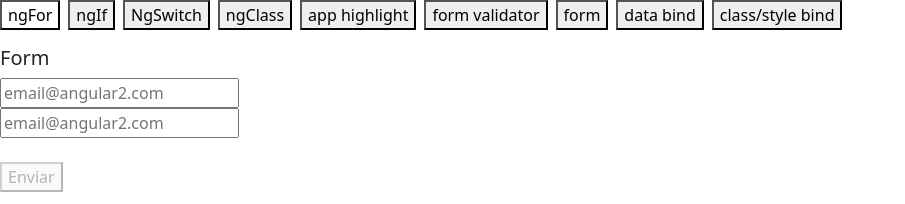
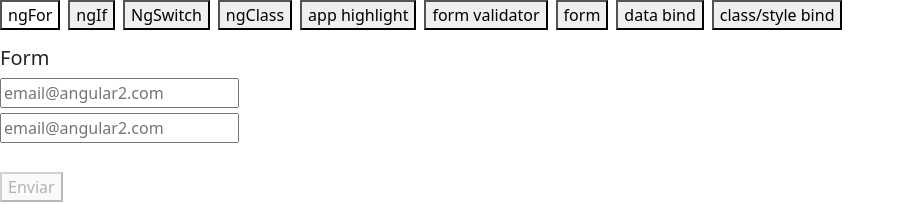
Before and after one commit to victorgiuliano2162/angular-loiane, an Angular app in the folder learning/curso-angular/: page /formvalidator in a window 1280 px wide. Shown: the top 204 px of the page, without its empty margins (0-905 px from the left). Built offline with nearby package versions, Linux system fonts and the light colour scheme.

Commit message:
button margin modified

```diff
--- a/learning/curso-angular/src/app/components/forms-validator/forms-validator.component.css
+++ b/learning/curso-angular/src/app/components/forms-validator/forms-validator.component.css
@@ -1,4 +1,5 @@
 input {
   display: flex;
   box-sizing: border-box;
+  margin: 5px 0;
 }
```
